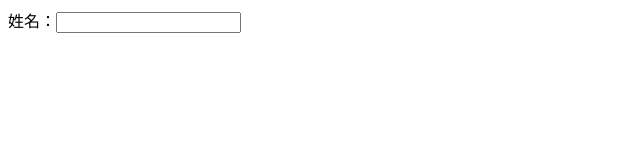
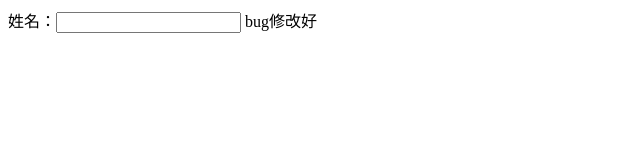
Before and after one commit to xiaoqiu777/javascript, a plain HTML site: page day4/函数/05-判断是不是闰年.html in a window 1280 px wide. Shown: the whole page, without its empty margins (0-640 px from the left). Drawn offline with Linux system fonts and the light colour scheme.

Commit message:
bug已修改

```diff
--- a/day4/函数/05-判断是不是闰年.html
+++ b/day4/函数/05-判断是不是闰年.html
@@ -19,5 +19,6 @@
 </head>
 <body>
 姓名：<input type="text">
+<span>bug修改好</span>
 </body>
 </html>
```
